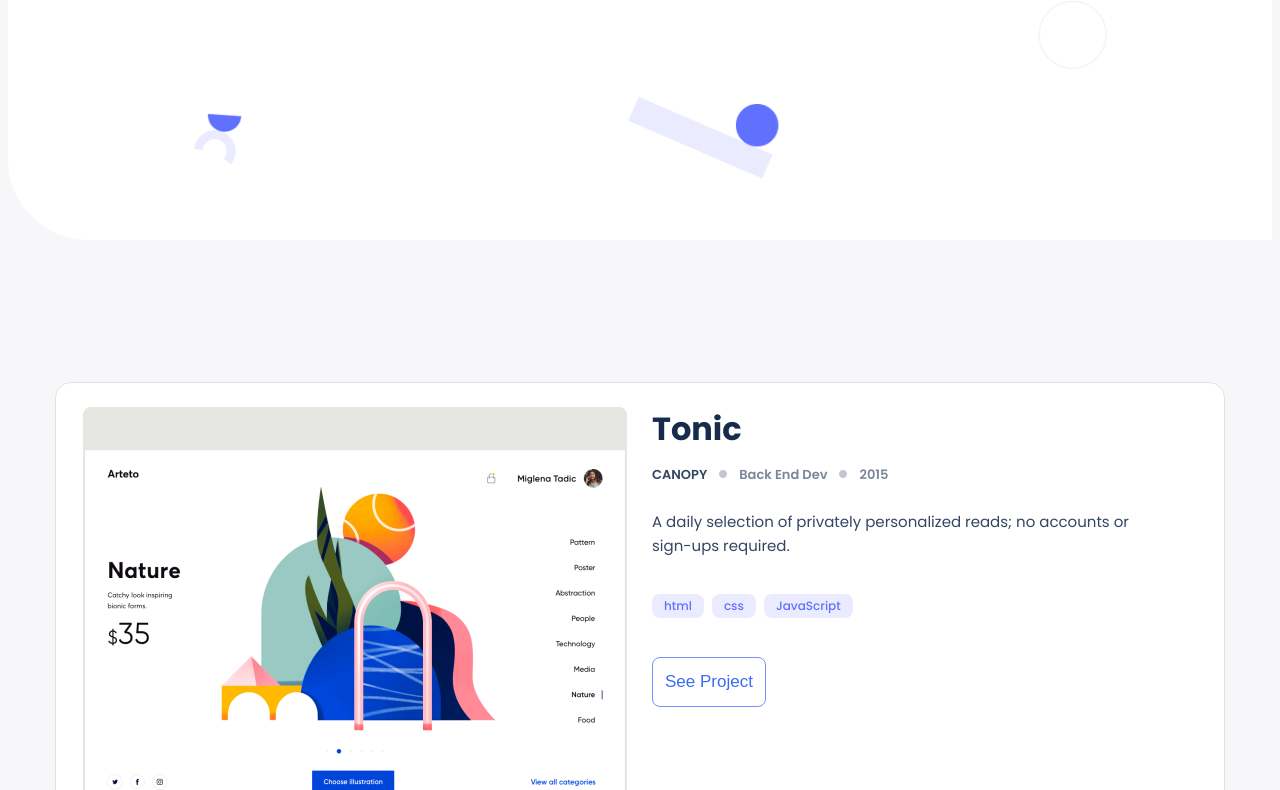
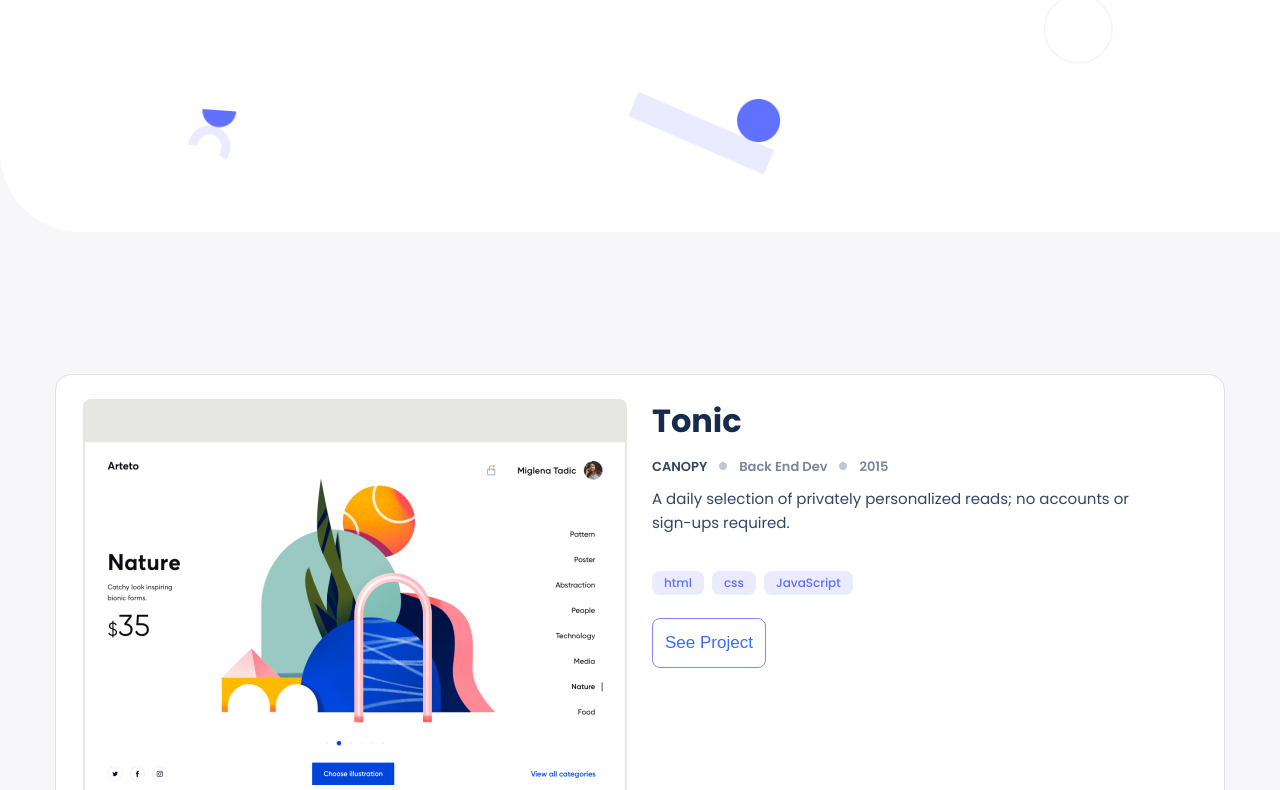
Before and after one commit to MattGomb/Portfolio-project, a website: page index.html in a window 1280 px wide. Shown: the part 544-1334 px from the top of the page. Drawn offline with Linux system fonts and the light colour scheme.

Commit message:
add some lines in css according to review

```diff
--- a/styles.css
+++ b/styles.css
@@ -1,3 +1,8 @@
+* {
+  margin: 0;
+  padding: 0;
+}
+
 body {
   background: #f7f7f9;
   font-family: 'Poppins', Arial, sans-serif;
@@ -542,6 +547,7 @@ ul:nth-child(4) {
     padding-top: 15px;
     padding-left: 133px;
     margin-top: 0;
+    top: 0;
   }
 
   header {
```
